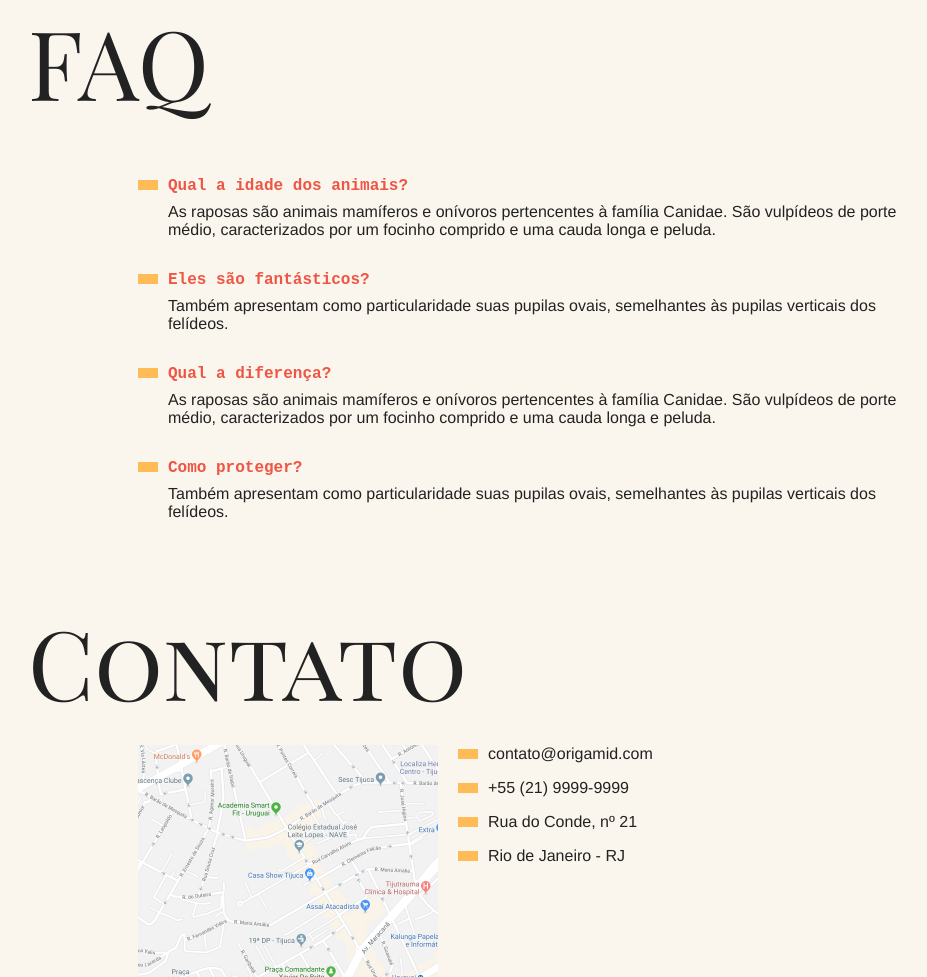
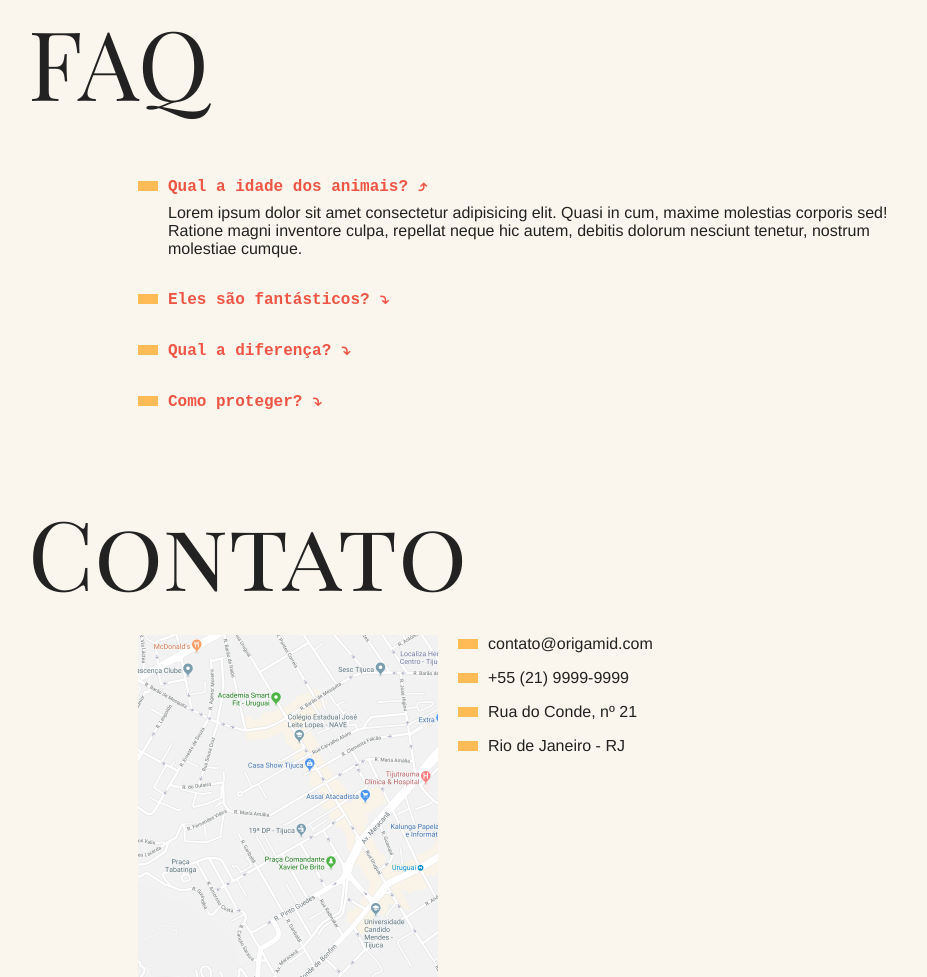
Before and after one commit to flaviare1s/javascript-origamid, a plain HTML site: page animais-fantasticos/index.html in a window 1280 px wide. Shown: the part 799-1776 px from the top of the page, without its empty margins (162-1089 px from the left). Drawn offline with Linux system fonts and the light colour scheme.

Commit message:
Atualizei Animais Fantásticos fazendo a accordion list

```diff
--- a/animais-fantasticos/css/style.css
+++ b/animais-fantasticos/css/style.css
@@ -224,8 +224,42 @@ body {
   from {
     opacity: 0;
     transform: translate3d(-30px, 0, 0)
-  } to {
+  }
+  to {
     opacity: 1;
     transform: translate3d(0, 0, 0);
   }
 }
+
+.js-accordion dd {
+  display: none;
+}
+
+.js-accordion dt {
+  cursor: pointer;
+}
+
+.js-accordion dt::after {
+  content: '⤵';
+  margin-left: 10px;
+}
+
+.js-accordion dt.ativo::after {
+  content: '⤴';
+}
+
+.js-accordion dd.ativo {
+  display: block;
+  animation: slideDown .5s forwards;
+}
+
+@keyframes slideDown {
+  from {
+    opacity: 0;
+    max-height: 0;
+  }
+  to {
+    opacity: 1;
+    max-height: 1000px;
+  }
+}
--- a/animais-fantasticos/index.html
+++ b/animais-fantasticos/index.html
@@ -87,15 +87,15 @@
 
   <section class="grid-section faq" id="faq">
     <h1 class="titulo">FAQ</h1>
-    <dl class="faq-lista">
+    <dl class="faq-lista js-accordion">
       <dt>Qual a idade dos animais?</dt>
-      <dd>As raposas são animais mamíferos e onívoros pertencentes à família Canidae. São vulpídeos de porte médio, caracterizados por um focinho comprido e uma cauda longa e peluda.</dd>
+      <dd>Lorem ipsum dolor sit amet consectetur adipisicing elit. Quasi in cum, maxime molestias corporis sed! Ratione magni inventore culpa, repellat neque hic autem, debitis dolorum nesciunt tenetur, nostrum molestiae cumque.</dd>
       <dt>Eles são fantásticos?</dt>
-      <dd>Também apresentam como particularidade suas pupilas ovais, semelhantes às pupilas verticais dos felídeos.</dd>
+      <dd>Lorem ipsum dolor sit amet consectetur adipisicing elit. Consequatur cumque porro id reiciendis expedita sequi ut, vero explicabo mollitia quisquam molestias, officia placeat, dolorem veritatis. Porro placeat veniam aperiam dolorem?.</dd>
       <dt>Qual a diferença?</dt>
-      <dd>As raposas são animais mamíferos e onívoros pertencentes à família Canidae. São vulpídeos de porte médio, caracterizados por um focinho comprido e uma cauda longa e peluda.</dd>
+      <dd>Lorem ipsum dolor sit amet, consectetur adipisicing elit. At tenetur amet veritatis, ad consequuntur id! Veritatis reprehenderit praesentium, odit voluptatibus rem ullam ut placeat repellendus culpa laborum. Odit, perspiciatis consequatur.</dd>
       <dt>Como proteger?</dt>
-      <dd>Também apresentam como particularidade suas pupilas ovais, semelhantes às pupilas verticais dos felídeos.</dd>
+      <dd>Lorem ipsum dolor sit amet consectetur adipisicing elit. Nobis molestiae voluptate sapiente beatae sunt accusamus placeat facere nostrum ab molestias? Magnam provident unde, dolores corrupti repellendus voluptatem iusto sunt quos.</dd>
     </dl>
   </section>
 
--- a/animais-fantasticos/script.js
+++ b/animais-fantasticos/script.js
@@ -1,3 +1,4 @@
+function initTabNav() {
     const tabMenu = document.querySelectorAll('.js-tabmenu li')
     const tabContent = document.querySelectorAll('.js-tabcontent section')
     tabContent[0].classList.add('ativo')
@@ -17,3 +18,24 @@ if(tabMenu.length && tabContent.length) {
             })
         })
     }
+}
+initTabNav()
+
+function initAccordion() {
+    const accordionList = document.querySelectorAll('.js-accordion dt')
+    const activeClass = 'ativo'
+    if(accordionList.length) {
+        accordionList[0].classList.add(activeClass)
+        accordionList[0].nextElementSibling.classList.add(activeClass)
+
+        function activeAccordion() {
+            this.classList.toggle(activeClass)
+            this.nextElementSibling.classList.toggle(activeClass)
+        }
+
+        accordionList.forEach((item) => {
+            item.addEventListener('click', activeAccordion)
+        })
+    }
+}
+initAccordion()
```
Lines whose indentation alone changed are shown as unchanged.
